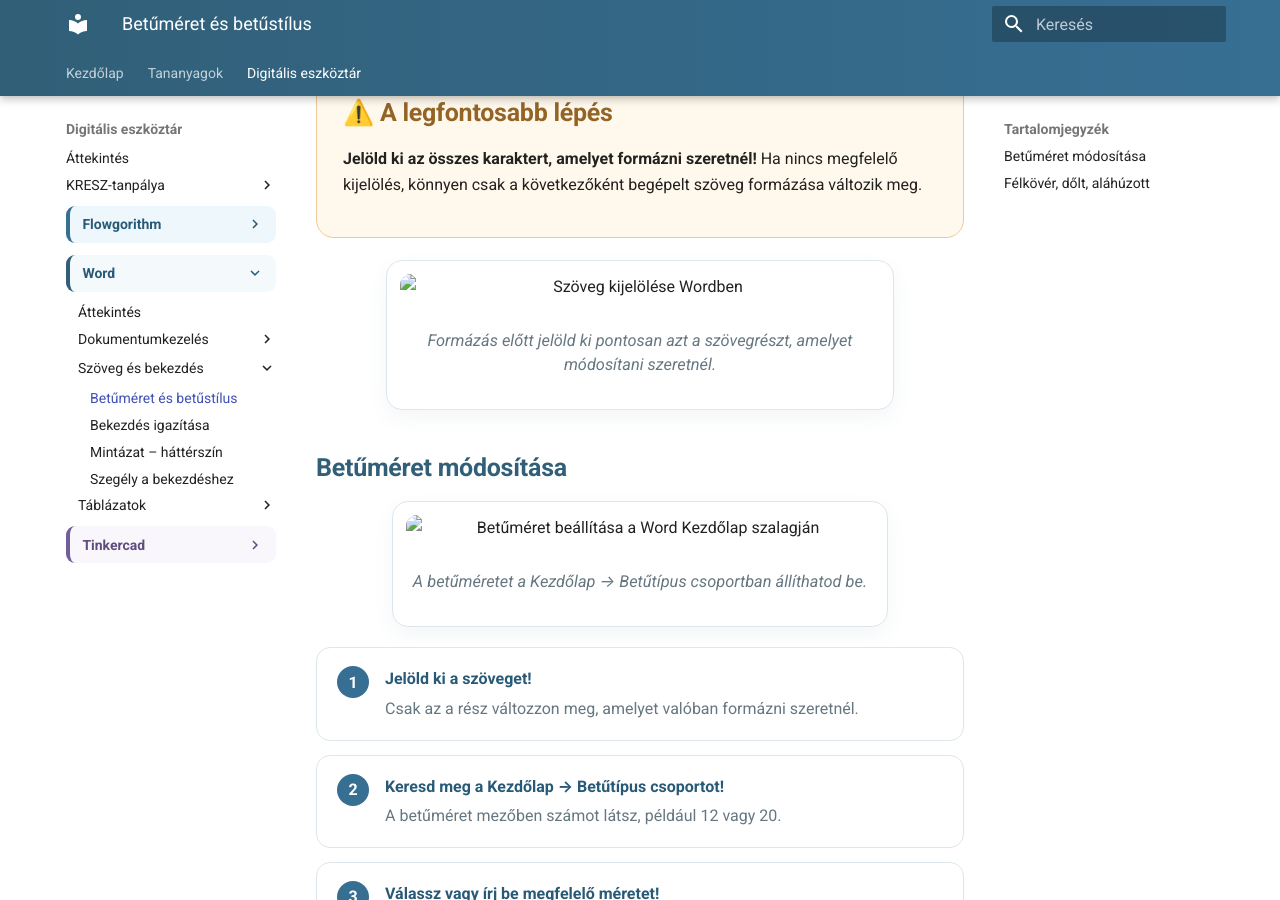
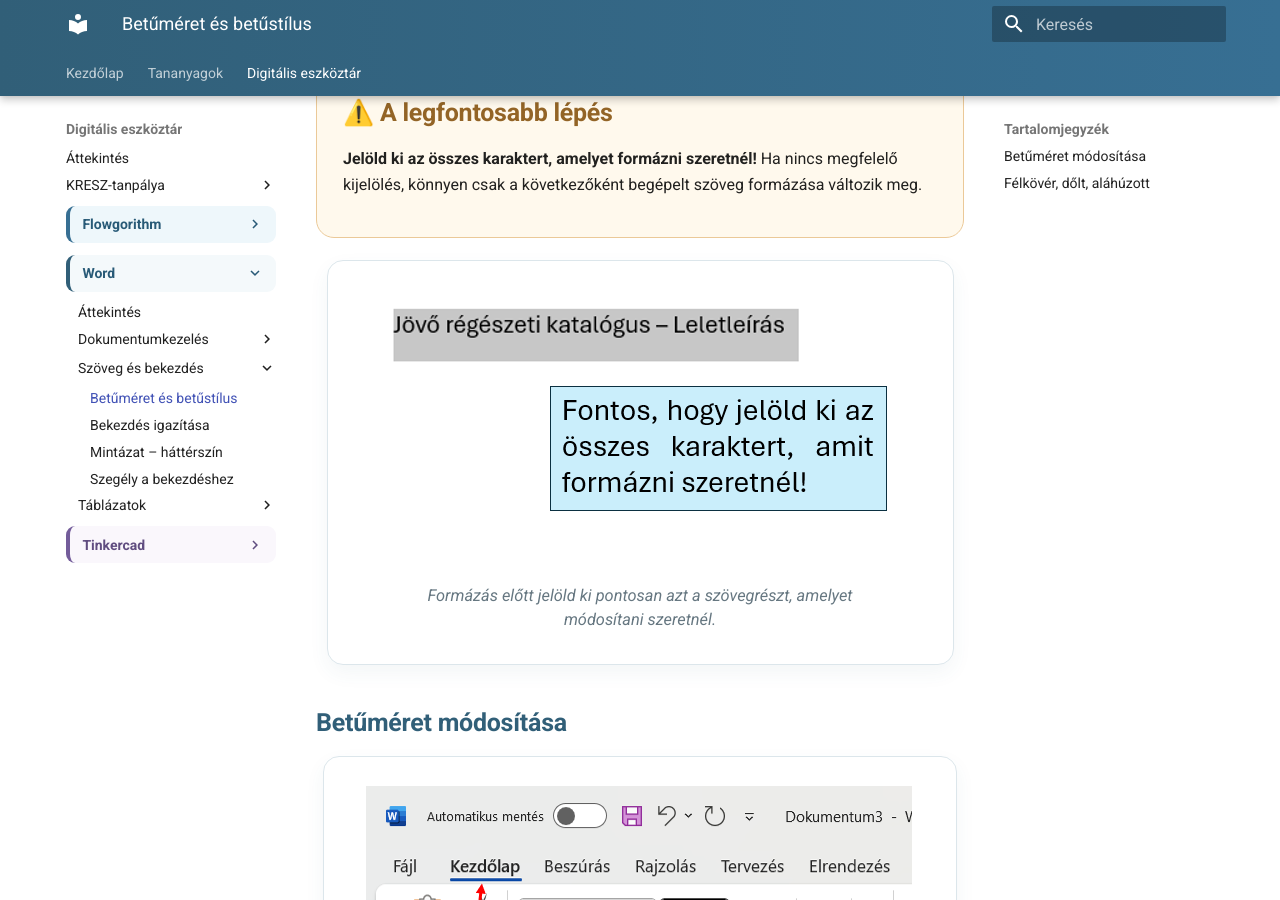
Before and after one commit to bsuszter/digitalis-eszkoztar, an MkDocs documentation site: the page built from docs/eszkoztar/word/betumeret-felkover.md, in a window 1280 px wide and 900 px high, scrolled down 480 px. Built offline with MkDocs 1.6.1 and Material for MkDocs 9.7.7, drawn with Linux system fonts in a browser that asks for light colours.

Commit message:
Javítsd a Word betűformázás képeinek útvonalát

```diff
--- a/docs/eszkoztar/word/betumeret-felkover.md
+++ b/docs/eszkoztar/word/betumeret-felkover.md
@@ -12,14 +12,14 @@
 </div>
 
 <figure class="tool-figure">
-  <img src="../../images/eszkoztar/word/02-betumeret-kijeloles.png" alt="Szöveg kijelölése Wordben" loading="lazy">
+  <img src="../../../images/eszkoztar/word/02-betumeret-kijeloles.png" alt="Szöveg kijelölése Wordben" loading="lazy">
   <figcaption>Formázás előtt jelöld ki pontosan azt a szövegrészt, amelyet módosítani szeretnél.</figcaption>
 </figure>
 
 ## Betűméret módosítása
 
 <figure class="tool-figure">
-  <img src="../../images/eszkoztar/word/03-betumeret.png" alt="Betűméret beállítása a Word Kezdőlap szalagján" loading="lazy">
+  <img src="../../../images/eszkoztar/word/03-betumeret.png" alt="Betűméret beállítása a Word Kezdőlap szalagján" loading="lazy">
   <figcaption>A betűméretet a Kezdőlap → Betűtípus csoportban állíthatod be.</figcaption>
 </figure>
 
@@ -32,7 +32,7 @@
 ## Félkövér, dőlt, aláhúzott
 
 <figure class="tool-figure">
-  <img src="../../images/eszkoztar/word/04-betustilus.png" alt="Betűstílus gombok a Wordben" loading="lazy">
+  <img src="../../../images/eszkoztar/word/04-betustilus.png" alt="Betűstílus gombok a Wordben" loading="lazy">
   <figcaption>Ugyanebben a csoportban találod a félkövér, dőlt és aláhúzott formázást is.</figcaption>
 </figure>
 
```
